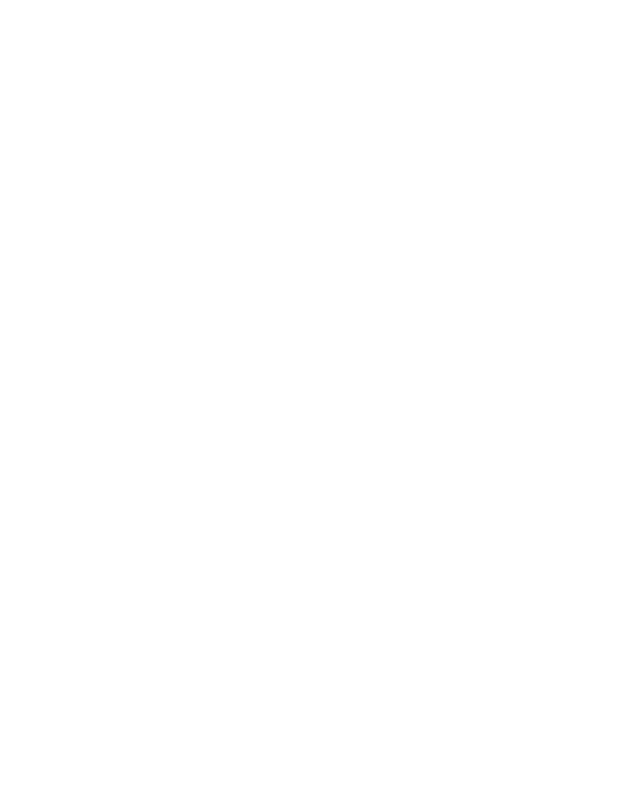
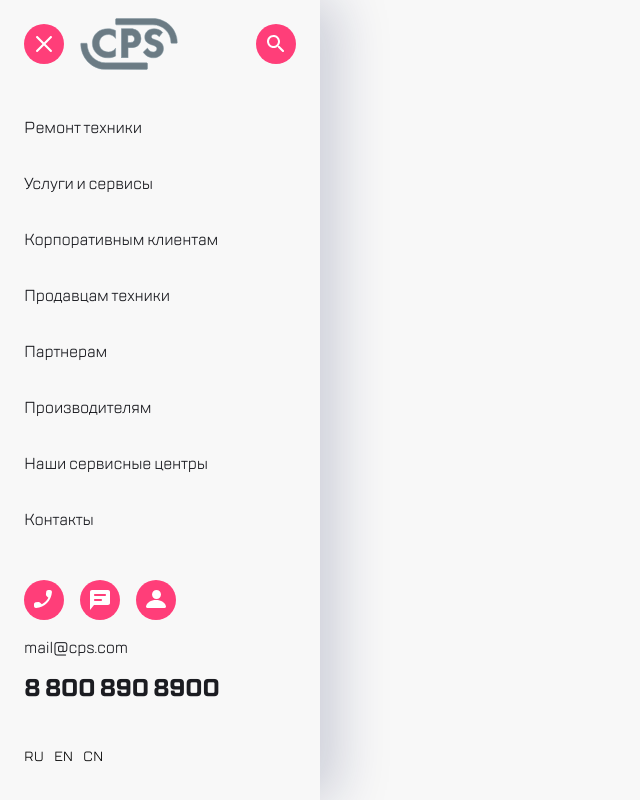
Before and after one commit to fitsus/cps, a plain HTML site: page menu/index.html in a window 1280 px wide. Shown: the whole page, without its empty margins (0-640 px from the left). Drawn offline with Linux system fonts and the light colour scheme.

Commit message:
menu landing

```diff
--- a/menu/index.html
+++ b/menu/index.html
@@ -5,12 +5,44 @@
   <meta http-equiv="X-UA-Compatible" content="IE=edge">
   <meta name="viewport" content="width=device-width, initial-scale=1.0">
   <title>Menu</title>
+  <link rel="stylesheet" href="./css/style.css">
 </head>
 <body>
-  <article class="menu">
+  <aside class="menu">
     <div class="menu-header">
-
+       <button type="button" class="btn menu-header__close-button" title="close button"><img src="../assets/icons/x.svg"
+        alt="Кнопка закрыть меню" class="menu-header__image"></button>
+       <a href="#" class="menu-header__logo"><img src="../assets/icons/logo.svg" alt="CPS logo"></a>
+       <button type="button" class="btn menu-header__search-button" title="search button"><img src="../assets/icons/search.svg"
+        alt="Кнопка поиск" class="menu-header__image"></button>
     </div>
-  </article>
+    <ul class="menu-list">
+      <li class="menu-list__item"><a href="#" class="menu-list__link">Ремонт техники</a></li>
+      <li class="menu-list__item"><a href="#" class="menu-list__link">Услуги и сервисы</a></li>
+      <li class="menu-list__item"><a href="#" class="menu-list__link">Корпоративным клиентам</a></li>
+      <li class="menu-list__item"><a href="#" class="menu-list__link">Продавцам техники</a></li>
+      <li class="menu-list__item"><a href="#" class="menu-list__link">Партнерам</a></li>
+      <li class="menu-list__item"><a href="#" class="menu-list__link">Производителям</a></li>
+      <li class="menu-list__item"><a href="#" class="menu-list__link">Наши сервисные центры</a></li>
+      <li class="menu-list__item"><a href="#" class="menu-list__link">Контакты</a></li>
+    </ul>
+    <div class="menu-contacts">
+      <div class="menu-contacts__btns-container">
+        <a href="#" class="menu-contacts__link btn"><img src="../assets/icons/phone.svg"
+              alt="Кнопка позвонить" class="menu-contacts__image"></a>
+        <a href="#" class="menu-contacts__link btn"><img src="../assets/icons/message.svg"
+              alt="Кнопка написать сообщение" class="menu-contacts__image"></a>
+        <a href="#" class="menu-contacts__link btn"><img src="../assets/icons/profile.svg"
+              alt="Кнопка мой профиль" class="menu-contacts__image"></a>
+      </div>
+      <a href="mailto:mail@cps.com" class="menu-contacts__mail">mail@cps.com</a>
+      <a href="tel:+78008908900" class="menu-contacts__tel">8 800 890 8900</a>
+    </div>
+    <div class="menu-language-switch">
+      <button type="button" title="Russian language" class="menu-language-switch__btn">RU</button>
+      <button type="button" title="English language" class="menu-language-switch__btn">EN</button>
+      <button type="button" title="Chineese language" class="menu-language-switch__btn">CN</button>
+    </div>
+  </aside>
 </body>
 </html>
--- /dev/null
+++ b/menu/scss/nullstyle.scss
@@ -0,0 +1,18 @@
+/*Обнуление*/
+*{padding: 0;margin: 0;border: 0;}
+*,*:before,*:after{-moz-box-sizing: border-box;-webkit-box-sizing: border-box;box-sizing: border-box;}
+:focus,:active{outline: none;}
+a:focus,a:active{outline: none;}
+nav,footer,header,aside{display: block;}
+html,body{height:100%;width:100%;font-size:100%;line-height:1;font-size:14px;-ms-text-size-adjust:100%;-moz-text-size-adjust:100%;-webkit-text-size-adjust:100%;}
+input,button,textarea{font-family:inherit;}
+input::-ms-clear{display: none;}
+button{cursor: pointer;}
+button::-moz-focus-inner{padding:0;border:0;}
+a,a:visited{text-decoration: none;color: inherit;}
+a:hover{text-decoration: none;}
+ul li{list-style: none;}
+img{vertical-align: top;}
+h1,h2,h3,h4,h5,h6{font-size:inherit;font-weight: revert;}
+.visually-hidden{display: none;}
+/*--------------------*/
--- a/menu/scss/style.scss
+++ b/menu/scss/style.scss
@@ -0,0 +1,94 @@
+@import url(../../assets/fonts/stylesheet.css);
+@import 'nullstyle';
+
+body {
+  font-family: 'TT Lakes', sans-serif;
+  background: #F8F8F8;
+  color: #1B1C21;
+  width: 320px;
+  font-size: 16px;
+  line-height: 24px;
+  letter-spacing: -0.2px;
+}
+
+.btn {
+  width: 40px;
+  height: 40px;
+  background-color: #FF3E79;
+  padding: 10px;
+  border-radius: 50%;
+}
+
+.menu {
+  display: flex;
+  flex-direction: column;
+  justify-content: flex-start;
+  padding: 0 24px;
+  height: 100%;
+  box-shadow: -2px 0px 4px rgba(69, 79, 126, 0.02), 16px 0px 52px rgba(14, 24, 80, 0.2);
+  &-header {
+    display: flex;
+    height: 88px;
+    align-items: center;
+    &__logo {
+      margin-right: auto;
+      margin-left: 16px;
+    }
+    &__search-button {
+      margin-left: auto;
+    }
+  }
+  &-list {
+    margin-top: 28px;
+    &__item {
+      position: relative;
+      margin-bottom: 32px;
+      &:hover, &:active {
+        color: #7E7E82;
+        &::before {
+          content: '';
+          position: absolute;
+          top: 8px;
+          left: -40px;
+          width: 32px;
+          height: 8px;
+          background: #41F6D7;
+          border-radius: 4px;
+          transform: rotate(90deg);
+        }
+      }
+    }
+  }
+  &-contacts {
+    margin-top: auto;
+    margin-bottom: 40px;
+    &__btns-container {
+      display: flex;
+      margin-bottom: 16px;
+    }
+    &__link {
+      margin-right: 16px;
+    }
+    &__mail {
+      display: block;
+      margin-bottom: 12px;
+    }
+    &__tel {
+      display: block;
+      font-size: 24px;
+      font-weight: bold;
+      line-height: 32px;
+      letter-spacing: -0.6px;
+    }
+  }
+  &-language-switch {
+    margin-bottom: 32px;
+    &__btn {
+      background-color: transparent;
+      margin-right: 7px;
+      &:hover, &:active {
+        color: #7E7E82;
+      }
+    }
+  }
+}
```
Also changed, not shown: assets/icons/search.svg (added), assets/icons/x.svg (added), menu/css/style.css (added).
